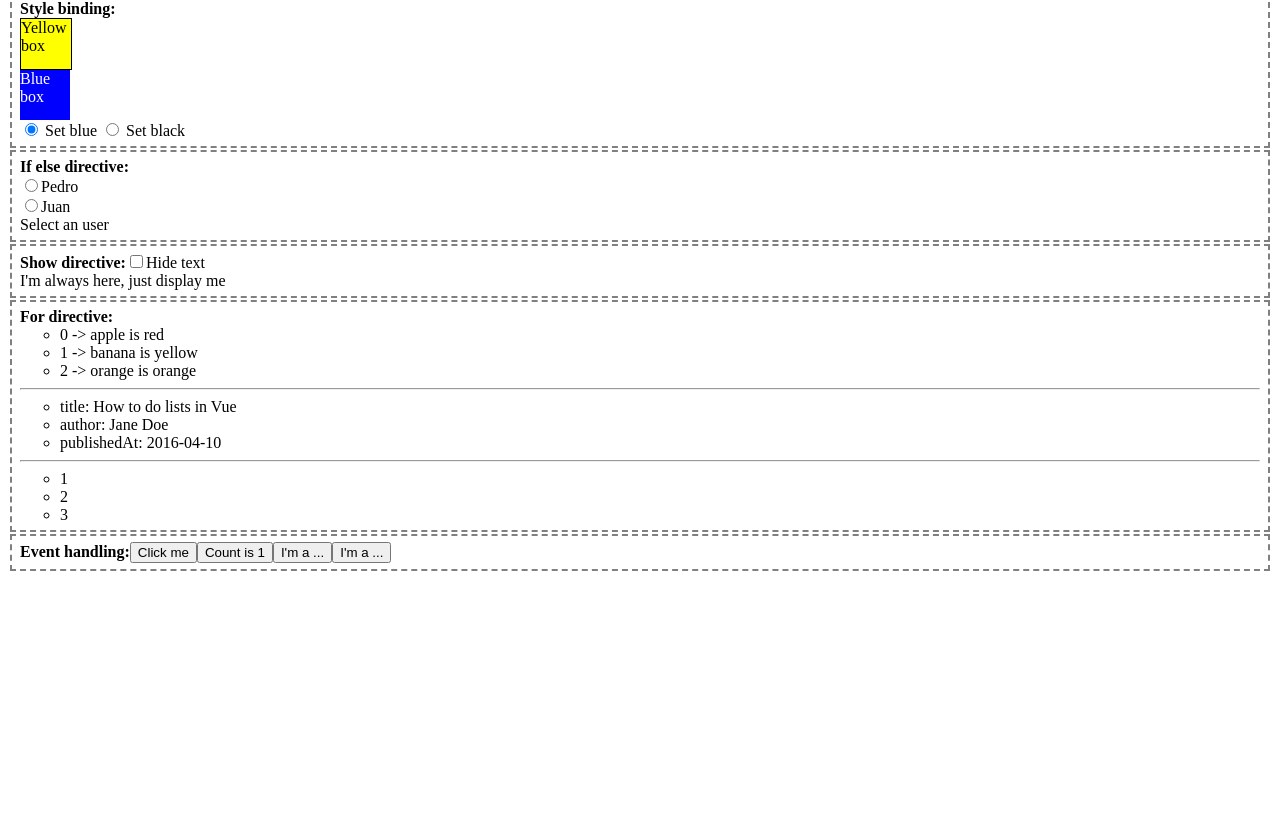
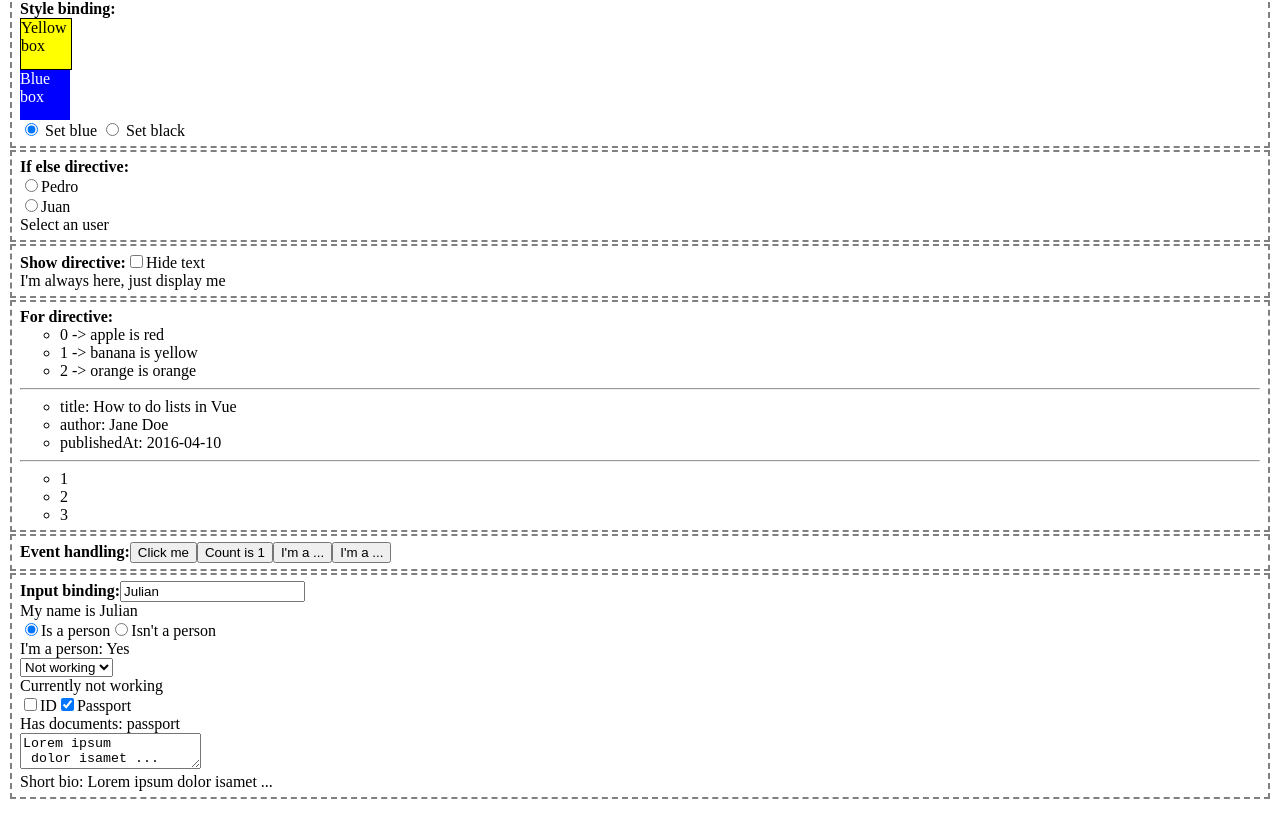
Before and after one commit to jhormanrus/remember-vue, a Vue app: page / in a window 1280 px wide. Shown: the part 665-1480 px from the top of the page. Before the commit the page ends 1252 px from the top, so only its background shows below. Built offline with nearby package versions, Linux system fonts and the light colour scheme.

Commit message:
1 file modified, 1 added

```diff
--- a/src/App.vue
+++ b/src/App.vue
@@ -18,6 +18,7 @@ import IfElseDirective from './components/IfElseDirective.vue';
 import ShowDirective from './components/ShowDirective.vue';
 import ForDirective from './components/ForDirective.vue';
 import OnDirective from './components/OnDirective.vue';
+import InputBinding from './components/InputBinding.vue';
 </script>
 
 <template>
@@ -94,5 +95,9 @@ import OnDirective from './components/OnDirective.vue';
       <b>Event handling:</b>
       <OnDirective />
     </li>
+    <li>
+      <b>Input binding:</b>
+      <InputBinding />
+    </li>
   </ul>
 </template>
--- /dev/null
+++ b/src/components/InputBinding.vue
@@ -0,0 +1,40 @@
+<script setup>
+import { ref } from 'vue';
+
+const name = ref('Julian');
+const isPerson = ref(true);
+const isWorking = ref(false);
+const documents = ref(['passport']);
+const shortBio = ref('Lorem ipsum\n dolor isamet ...');
+</script>
+
+<template>
+  <input v-model="name" type="text" />
+  <br />
+  <span>My name is {{ name }}</span>
+  <br />
+  <input v-model="isPerson" id="isperson" type="radio" :value="true" />
+  <label for="isperson">Is a person</label>
+  <input v-model="isPerson" id="isnotperson" type="radio" :value="false" />
+  <label for="isnotperson">Isn't a person</label>
+  <br />
+  <span>I'm a person: {{ isPerson ? 'Yes' : 'No' }}</span>
+  <br />
+  <select v-model="isWorking" id="status">
+    <option :value="true">Working</option>
+    <option :value="false">Not working</option>
+  </select>
+  <br />
+  <span>Currently {{ isWorking ? 'working' : 'not working' }}</span>
+  <br />
+  <input v-model="documents" id="id" type="checkbox" value="id" />
+  <label for="id">ID</label>
+  <input v-model="documents" id="passport" type="checkbox" value="passport" />
+  <label for="passport">Passport</label>
+  <br />
+  <span>Has documents: {{ documents.join(', ') }}</span>
+  <br />
+  <textarea v-model="shortBio" rows="2"></textarea>
+  <br />
+  <span>Short bio: {{ shortBio }}</span>
+</template>
```
